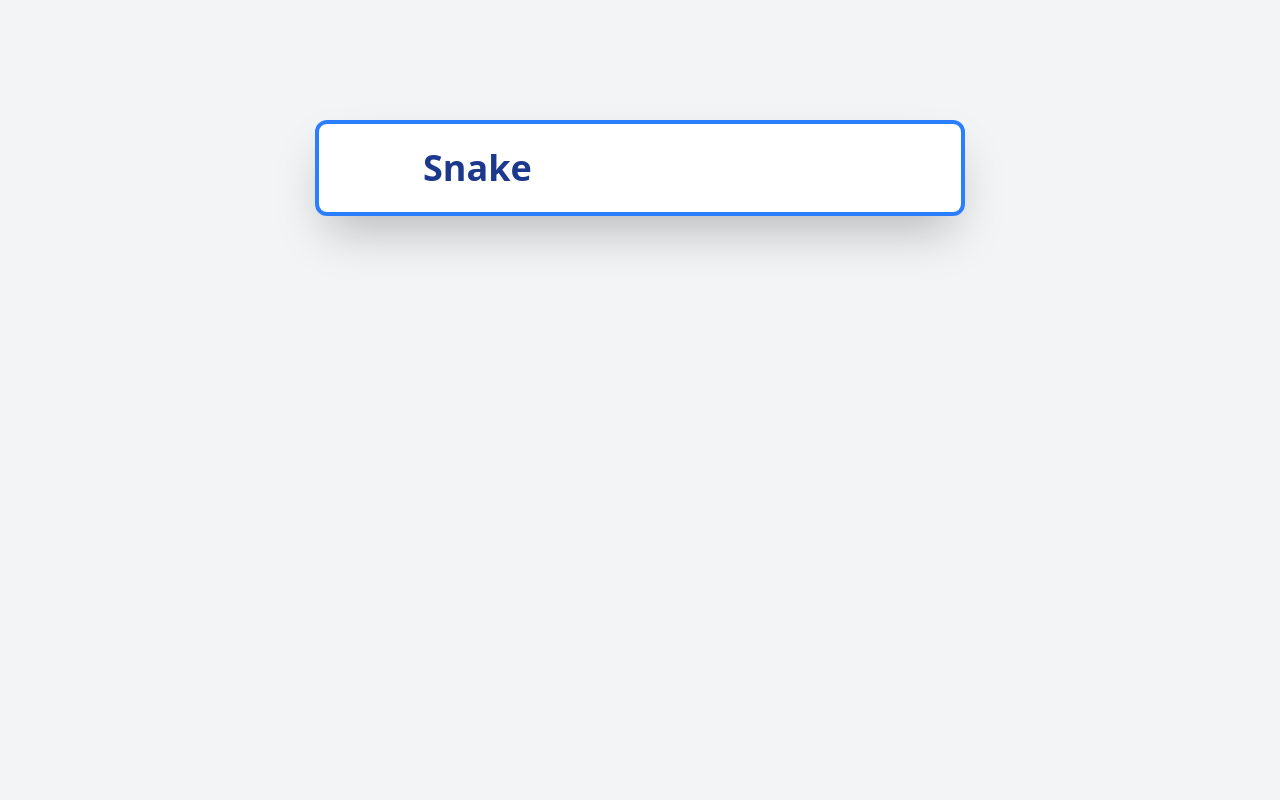
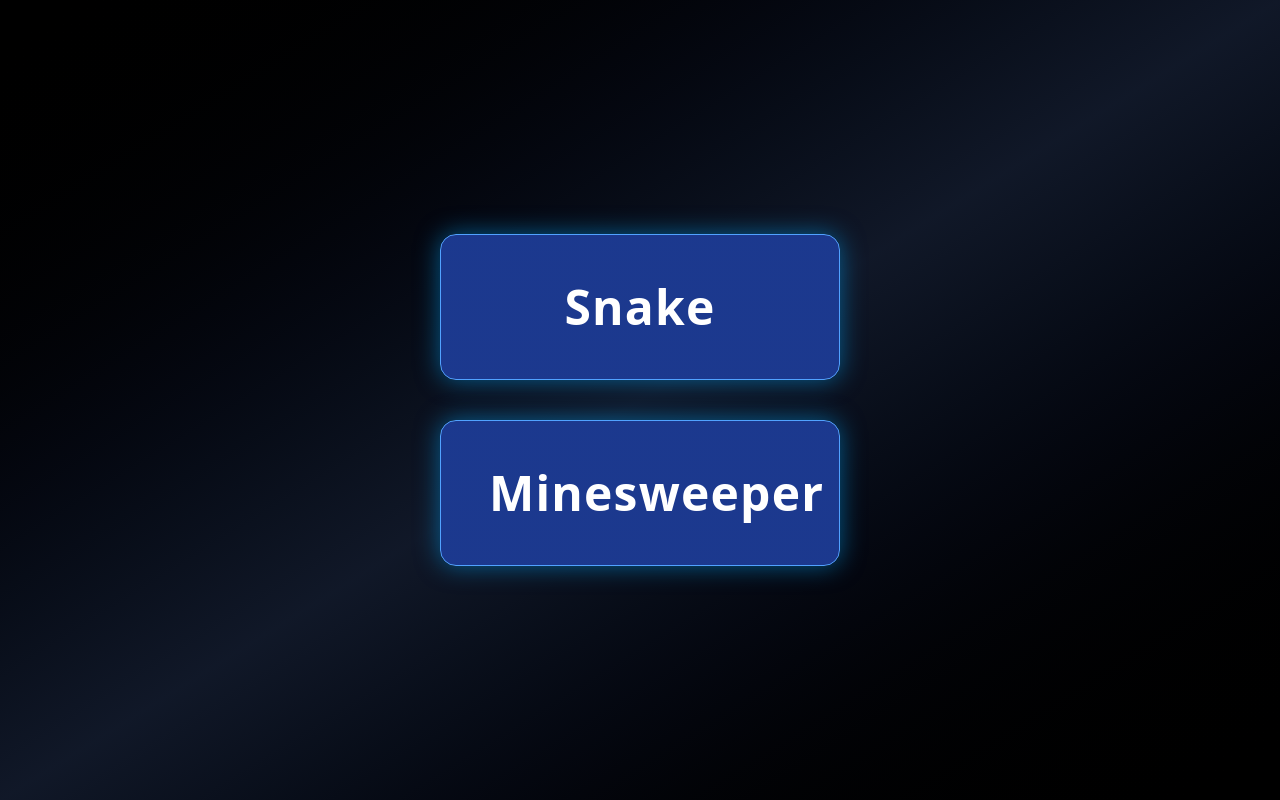
Before and after one commit to lucasmargni/classic-games, a React (Vite) app: page / in a window 1280 px wide. Built offline with nearby package versions, Linux system fonts and the light colour scheme.

Commit message:
Restyle of home page

```diff
--- a/src/App.jsx
+++ b/src/App.jsx
@@ -1,5 +1,5 @@
 import { BrowserRouter as Router, Routes, Route } from 'react-router-dom';
-import HomePage from './components/HomePage';
+import HomePage from './components/home/HomePage';
 import SnakeBoard from './components/snake/SnakeBoard';
 import './App.css';
 
--- a/src/components/HomePage.tsx
+++ /dev/null
@@ -1,18 +0,0 @@
-import { Link } from 'react-router-dom'
-
-const HomePage = () => {
-    return (
-        <div className="min-h-screen min-w-screen bg-gray-100 p-30 flex flex-col items-center">
-            <Link to="/snake" className="w-5/8 p-6 bg-white rounded-xl shadow-2xl border-4 border-blue-500 cursor-pointer text-center">
-                <div className="text-blue-900 text-left pl-20">
-                    <h2 className="text-4xl font-bold">
-                        Snake
-                    </h2>
-                </div>
-            </Link>
-
-        </div>
-    );
-};
-
-export default HomePage;
--- /dev/null
+++ b/src/components/home/HomePage.tsx
@@ -0,0 +1,15 @@
+import { Link } from 'react-router-dom';
+import LinkGame from './LinkGame';
+
+const HomePage = () => {
+    return (
+        <main className='flex flex-col items-center justify-center
+                min-h-screen w-full p-10 gap-10
+                bg-gradient-to-br from-black via-gray-900 to-black'>
+            <LinkGame name='Snake' to='/snake'/>
+            <LinkGame name='Minesweeper' to='/minesweeper'/>
+        </main>
+    );
+};
+
+export default HomePage;
--- /dev/null
+++ b/src/components/home/LinkGame.tsx
@@ -0,0 +1,22 @@
+import { Link } from 'react-router-dom';
+import type { LinkElems } from '../../types/home-types';
+
+const LinkGame = ({ name, to } : LinkElems) => {
+    return (
+        <Link to={to}
+            className='bg-gradient-to-br from-blue-900 to-blue-900
+                    border border-blue-400
+                    text-white shadow-[0_0_25px_rgba(0,170,255,0.5)]
+                    w-3/4 md:w-1/2 lg:w-1/3 p-12
+                    rounded-2xl select-none cursor-pointer
+                    transition-all duration-200 ease-out
+                    hover:scale-102 hover:shadow-[0_0_35px_rgba(0,170,255,0.9)]'>
+            <h2 className="text-center text-white bg-clip-text
+                        text-5xl font-extrabold tracking-wide">
+                {name}
+            </h2>
+        </Link>
+    );
+};
+
+export default LinkGame;
--- /dev/null
+++ b/src/types/home-types.ts
@@ -0,0 +1,4 @@
+export type LinkElems = {
+    name : string;
+    to : string;
+};
```
